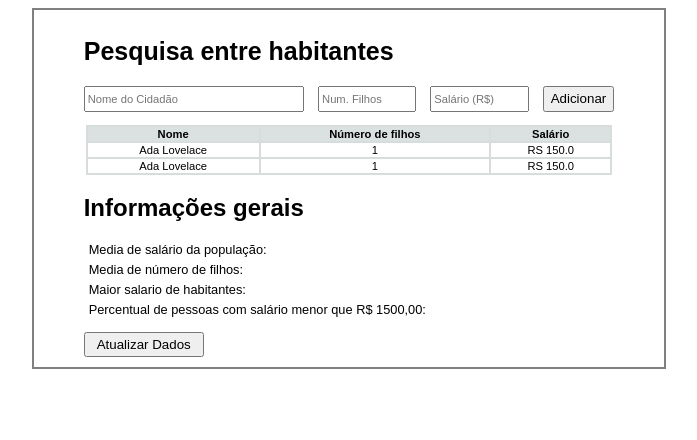
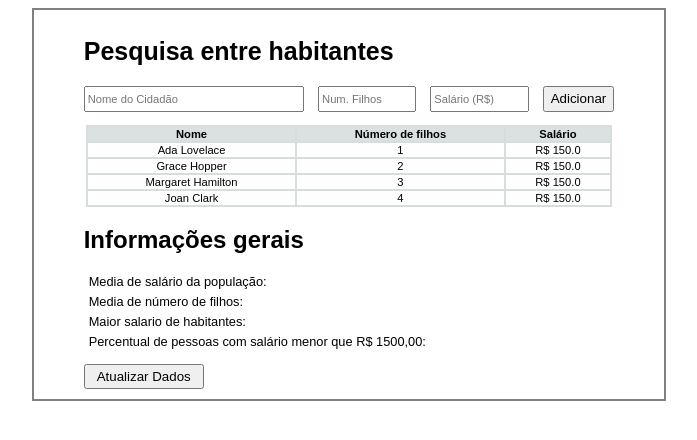
Before and after one commit to SamirCharleston/Exercicio-29-11-22, a plain HTML site: page EX_07/index.html in a window 1280 px wide. Shown: the whole page, without its empty margins (291-988 px from the left). Drawn offline with Linux system fonts and the light colour scheme.

Commit message:
adicionando estrutura de dados

```diff
--- a/EX_07/index.html
+++ b/EX_07/index.html
@@ -14,28 +14,20 @@
         <h1>Pesquisa entre habitantes</h1>
 
         <fieldset class="campos">
-            <input type="text" placeholder="Nome do Cidadão" autocomplete="off">
-            <input type="number" placeholder="Num. Filhos" min="0" autocomplete="off">
-            <input type="number" placeholder="Salário (R$)" autocomplete="off">
+            <input type="text" placeholder="Nome do Cidadão" autocomplete="off" id="nome">
+            <input type="number" placeholder="Num. Filhos" min="0" autocomplete="off" id="filhos">
+            <input type="number" placeholder="Salário (R$)" autocomplete="off" id="salario">
             <button type="button" name="adicionar" id="adicionar">Adicionar</button>
         </fieldset>
         <fieldset>
             <table>
-                <tr>
-                    <th>Nome</th>
-                    <th>Número de filhos</th>
-                    <th>Salário</th>
-                </tr>
-                <tr>
-                    <td>Ada Lovelace</td>
-                    <td>1</td>
-                    <td>RS 150.0</td>
-                </tr>
-                <tr>
-                    <td>Ada Lovelace</td>
-                    <td>1</td>
-                    <td>RS 150.0</td>
-                </tr>
+                <tbody id="tabela">
+                    <tr>
+                        <th>Nome</th>
+                        <th>Número de filhos</th>
+                        <th>Salário</th>
+                    </tr>
+                </tbody>
             </table>
         </fieldset>
 
--- a/EX_07/index.js
+++ b/EX_07/index.js
@@ -0,0 +1,48 @@
+const tabela = document.getElementById("tabela");
+
+const campos = {
+    nome: document.getElementById("nome"),
+    filhos: document.getElementById("filhos"),
+    salario: document.getElementById("salario"),
+    adicionar: document.getElementById("adicionar")
+};
+
+const dadosLista = [{
+    nome: "Ada Lovelace",
+    filhos: "1",
+    salario: "150.0"
+}, {
+    nome: "Grace Hopper",
+    filhos: "2",
+    salario: "150.0"
+}, {
+    nome: "Margaret Hamilton",
+    filhos: "3",
+    salario: "150.0"
+}, {
+    nome: "Joan Clark",
+    filhos: "4",
+    salario: "150.0"
+}];
+
+const listaElementosTr = [];
+
+lerDados();
+
+campos.adicionar.addEventListener("click", adicionarDados);
+
+function adicionarDados() {
+
+}
+
+function lerDados() {
+    for (i in dadosLista) {
+
+        listaElementosTr[i] = document.createElement("tr");
+        tabela.appendChild(listaElementosTr[i]);
+
+        listaElementosTr[i].innerHTML = `  <td>${dadosLista[i].nome}</td>
+                                        <td>${dadosLista[i].filhos}</td>
+                                        <td>R$ ${dadosLista[i].salario}</td>`
+    }
+}
```
